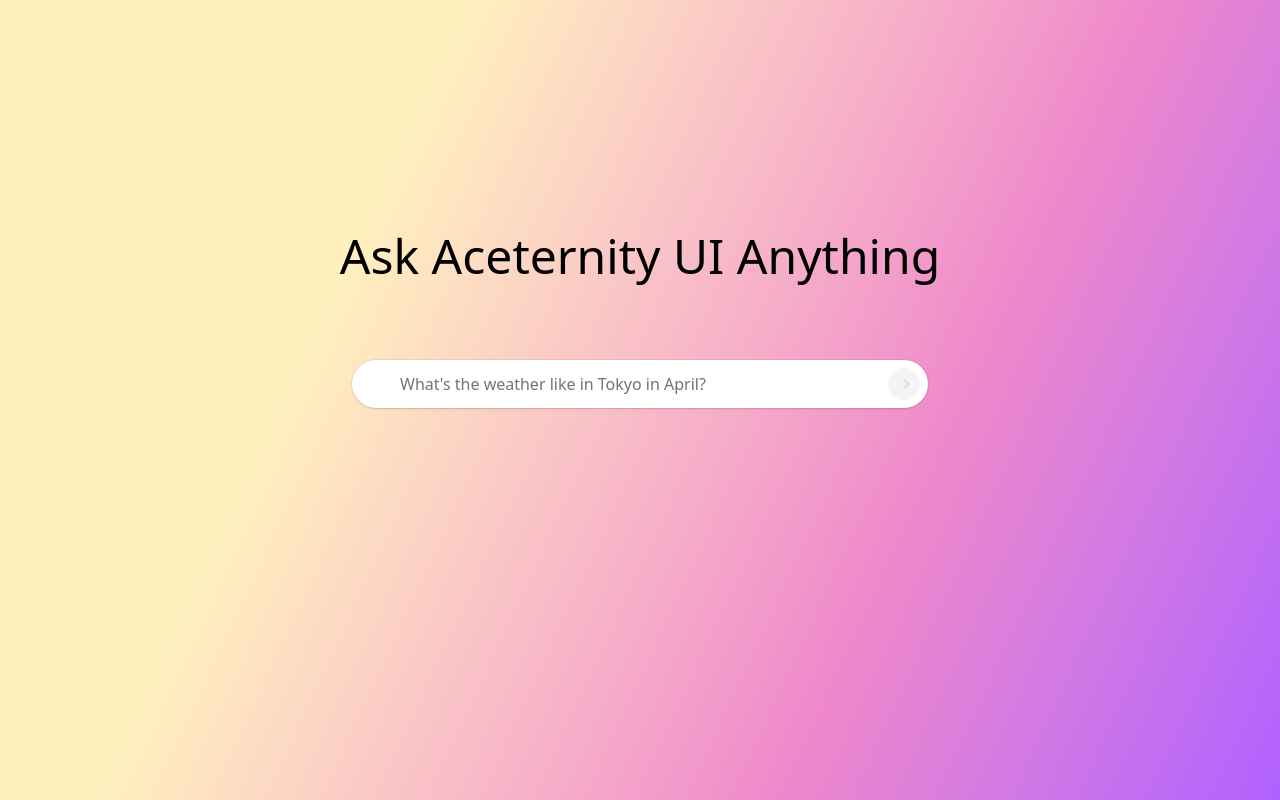
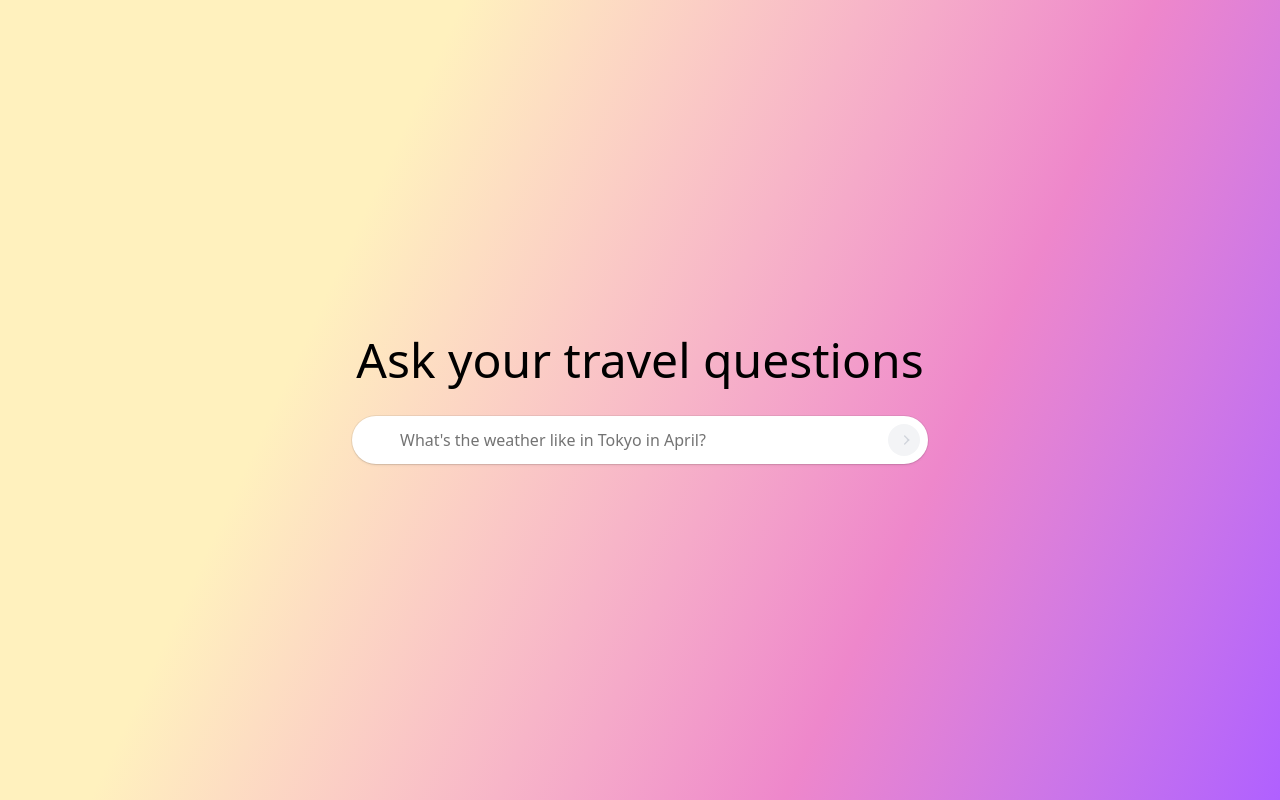
Before and after one commit to kevinrss01/hackathon-lalabai, a Next.js app in the folder frontend/: page /app in a window 1280 px wide. Built offline with nearby package versions, Linux system fonts and the light colour scheme; a web font is replaced by a local one.

Commit message:
front(app): fix

```diff
--- a/frontend/src/app/app/page.tsx
+++ b/frontend/src/app/app/page.tsx
@@ -27,9 +27,9 @@
 
   return (
     <div className="h-screen bg-linear-115 from-[#fff1be] from-28% via-[#ee87cb] via-70% to-[#b060ff]">
-      <div className="h-[40rem] flex flex-col justify-center  items-center px-4">
-        <h2 className="mb-10 sm:mb-20 text-xl text-center sm:text-5xl dark:text-white text-black">
-          Ask Aceternity UI Anything
+      <div className="h-screen flex flex-col justify-center items-center px-4">
+        <h2 className="mb-4 sm:mb-8 text-xl text-center sm:text-5xl dark:text-white text-black">
+          Ask your travel questions
         </h2>
         <PlaceholdersAndVanishInput
           placeholders={placeholders}
```
